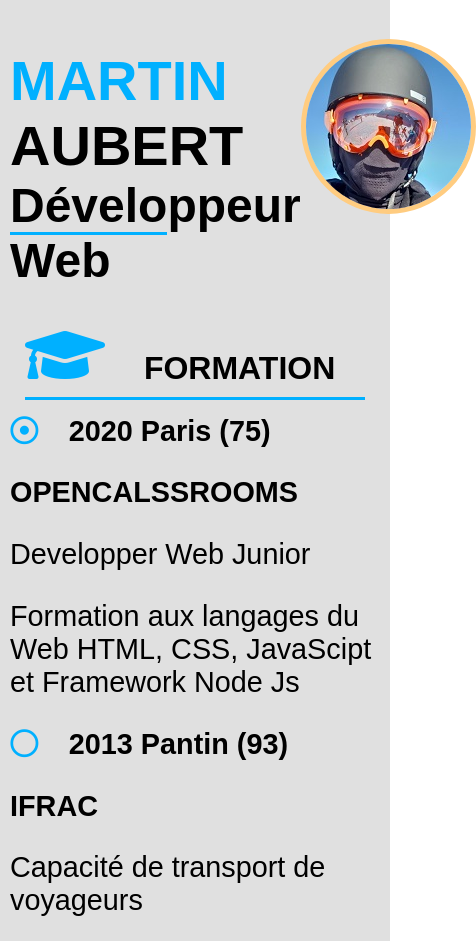
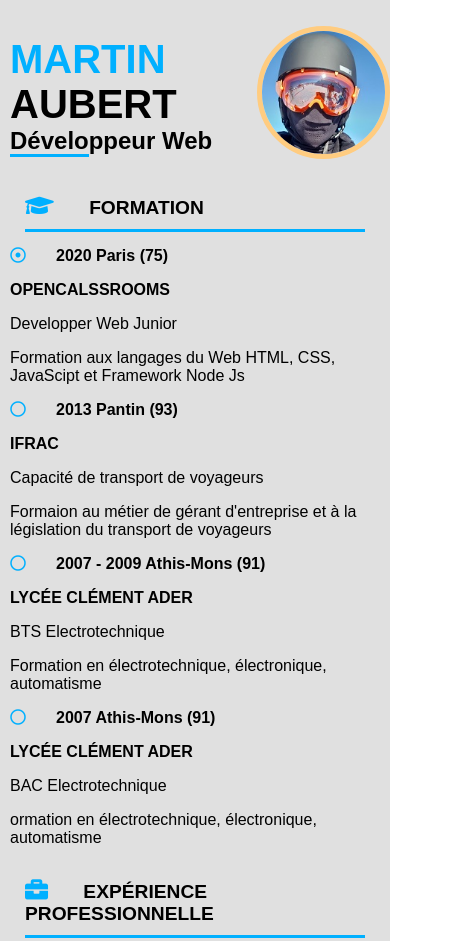
Before and after one commit to McFly91/P2_Aubert_Martin, a plain HTML site: page index.html in a window 390 px wide. Shown: the top 941 px of the page, 476 px wide, since content can reach past the window. Drawn offline with Linux system fonts and the light colour scheme; a web font is replaced by a local one.

Commit message:
Modification du fichier HTML et du fichier Petit_ecran.css

```diff
--- a/Petit_ecran.css
+++ b/Petit_ecran.css
@@ -4,24 +4,30 @@
 
 	h1
 	{
-		font-size: 3.5em;
+		font-size: 2.5em;
 	}
 
 	h2
 	{
-		font-size: 3em;
+		font-size: 1.5em;
 		margin-bottom: 20px;
 	}
 
 	h3
 	{
-		font-size: 2em;
+		font-size: 1.2em;
 		margin: 15px;
 	}
 
-	p
+	.fa-2x
 	{
-		font-size: 1.8em;
+		font-size: 1.2em;
+	}
+
+	img
+	{
+		max-width: 100%;
+		height: auto;
 	}
 
 	.date br
--- a/index.html
+++ b/index.html
@@ -4,6 +4,7 @@
 <head>
 
 	<meta charset="utf-8">
+	<meta name="viewport" content="width=device-width">
 	<link rel="stylesheet" href="Style.css">
 	<link rel="stylesheet" href="fontawesome/css/all.css">
 	<link rel="stylesheet" media="screen and (max-width: 1024px)" href="Petit_ecran.css">
```
